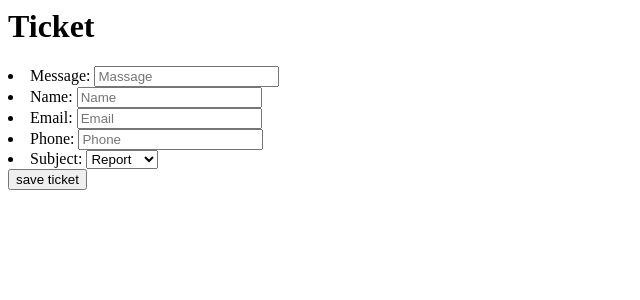
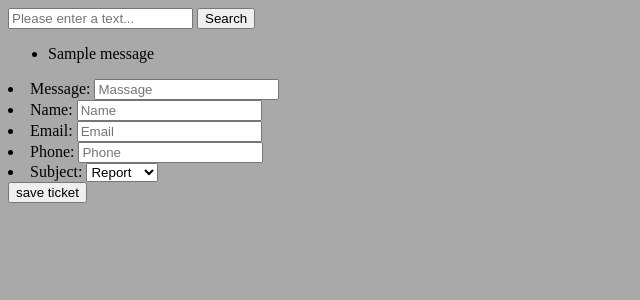
Before and after one commit to mmdamm/socialapp, a Django app: page /ticket in a window 1280 px wide. Shown: the top 300 px of the page, without its empty margins (0-640 px from the left). Run offline with Django 4.2, Linux system fonts and the light colour scheme; tables that the repository leaves empty hold one stand-in row (values such as "Sample post"); one stand-in notice (Sample message) is shown; parts of the project's set-up code (start-up, migrations or seed data) failed here and were passed over; some libraries are stand-ins or nearby versions.

Commit message:
message
message for send ticket

```diff
--- a/socialapp/templates/forms/comment.html
+++ b/socialapp/templates/forms/comment.html
@@ -1,7 +1,4 @@
-
-
 {% block title %}post comment{% endblock %}
-
 {% block content %}
 
     {% if comment %}
--- a/socialapp/templates/forms/ticket.html
+++ b/socialapp/templates/forms/ticket.html
@@ -1,12 +1,10 @@
-<title> Ticket Form </title>
-<h1 class="post-list">Ticket</h1>
-    {% if sent %}
-        <h4>Email von dir zu Unterstützung schiecken.</h4>
-    {% endif %}
+{% extends 'parents/base.html' %}
+{% block title %}Ticket{% endblock %}
+{% block content %}
     <form method="post">
     {% csrf_token %}
-
     {{ form.as_ul }}
         <input type="submit" value="save ticket" >
-
     </form>
+    {% include 'partials/footer.html' %}
+{% endblock %}
--- a/socialapp/templates/partials/navigation.html
+++ b/socialapp/templates/partials/navigation.html
@@ -1,10 +1,7 @@
-<!DOCTYPE html>
-<html lang="en">
-<head>
-    <meta charset="UTF-8">
-    <title>Title</title>
-</head>
-<body>
-
-</body>
-</html>
+{% if messages %}
+<ul class="messages">
+    {% for message in messages %}
+    <li{% if message.tags %} class="{{ message.tags }}"{% endif %}>{{ message }}</li>
+    {% endfor %}
+</ul>
+{% endif %}
--- a/socialapp/views.py
+++ b/socialapp/views.py
@@ -9,6 +9,7 @@ from django.contrib.postgres.search import SearchVector, SearchRank, SearchQuery
 from django.views.decorators.http import require_POST
 from django.contrib.auth.decorators import login_required
 from django.core.paginator import Paginator, EmptyPage, PageNotAnInteger
+from django.contrib import messages
 
 
 # Create your views here.
@@ -33,7 +34,7 @@ def profile(request):
 
 
 def ticket(request):
-    sent = False
+    # sent = False
     if request.method == "POST":
         form = TicketForm(request.POST)
         if form.is_valid():
@@ -41,11 +42,12 @@ def ticket(request):
             message = f"{cd['name']}\n{cd['email']}\n{cd['phone']}\n\n{cd['message']}"
             send_mail(cd['subject'], message, 'mohammad2547mohseny@gamil.com', ['mmhsny429@gamil.com'],
                       fail_silently=False)
-            sent = True
-
+            messages.success(request, 'Your comment has been sent successfully. ')
+            messages.error(request, 'Error')
+            messages.warning(request,'warning!!!')
     else:
         form = TicketForm()
-    return render(request, "forms/ticket.html", {'form': form, 'sent': sent})
+    return render(request, "forms/ticket.html", {'form': form})
 
 
 def register(request):
```
